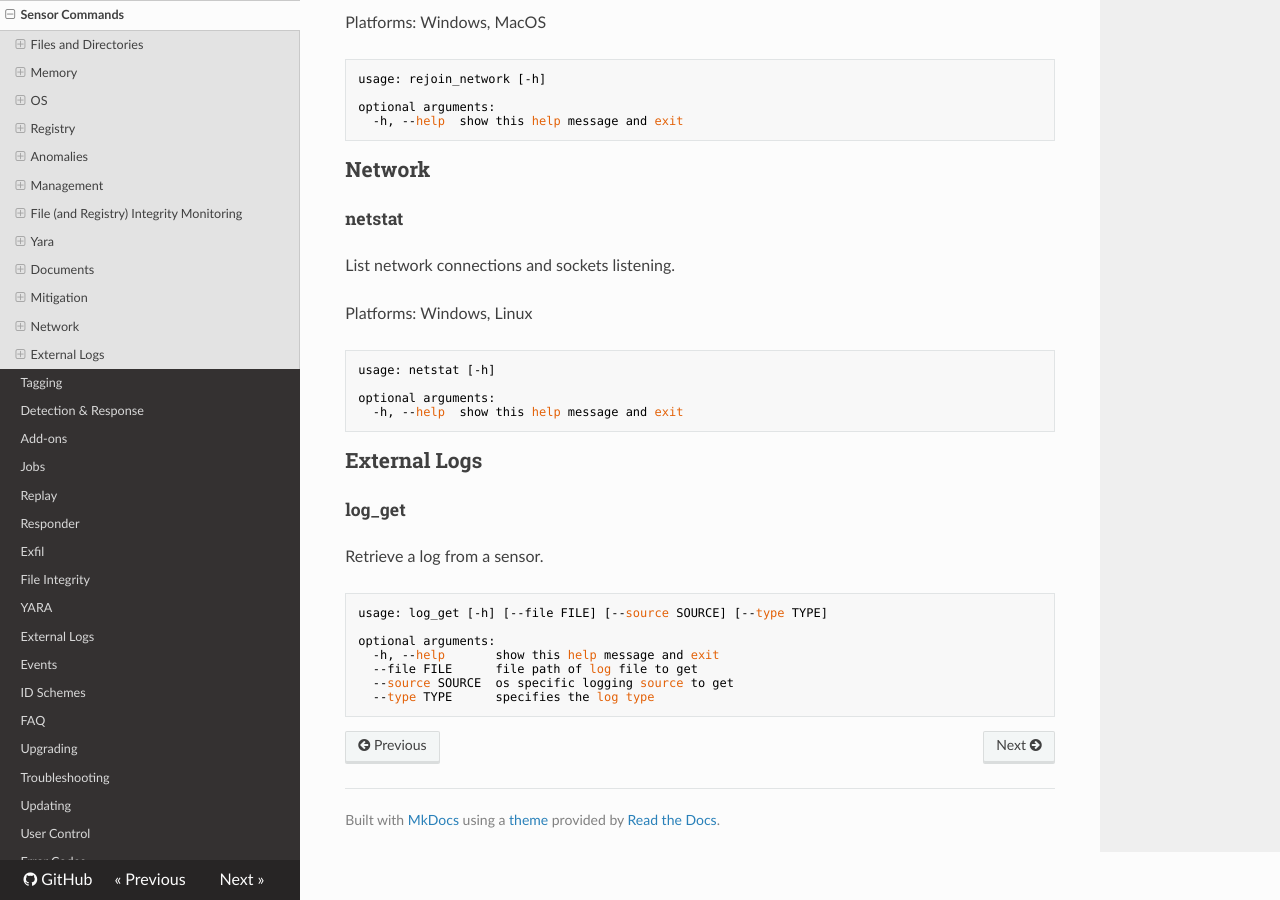
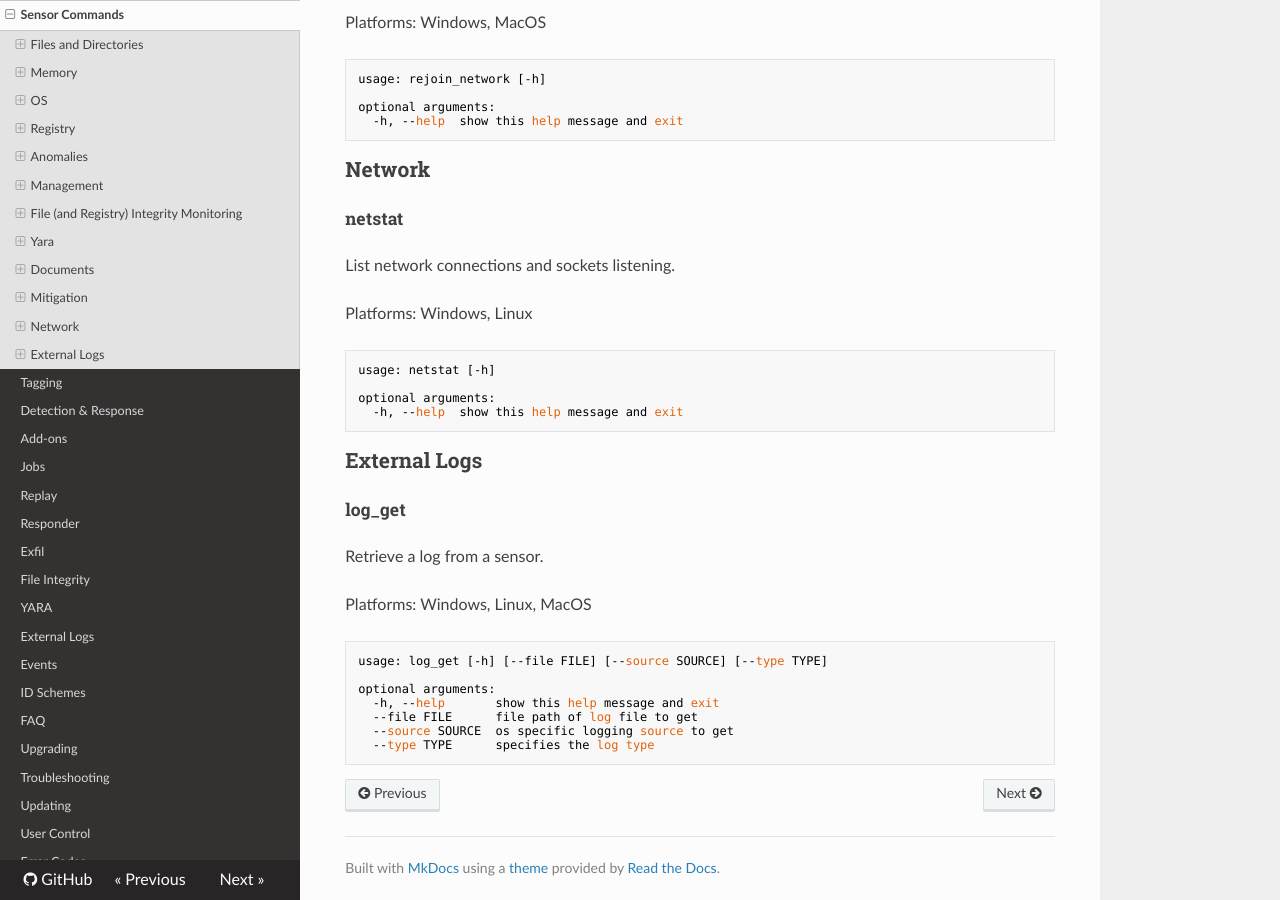
Before and after one commit to refractionPOINT/lce_doc, an MkDocs documentation site: the page built from docs/sensor_commands.md, in a window 1280 px wide and 900 px high, scrolled down 14870 px. Built offline with MkDocs 1.6.1, drawn with Linux system fonts in a browser that asks for light colours; nearby versions of some CDN libraries; old or Windows-style settings are respelled for this version of MkDocs.

Commit message:
Add platform for external log.

````diff
--- a/docs/sensor_commands.md
+++ b/docs/sensor_commands.md
@@ -710,6 +710,8 @@ optional arguments:
 ### log_get
 Retrieve a log from a sensor.
 
+Platforms: Windows, Linux, MacOS
+
 ```
 usage: log_get [-h] [--file FILE] [--source SOURCE] [--type TYPE]
 
````
